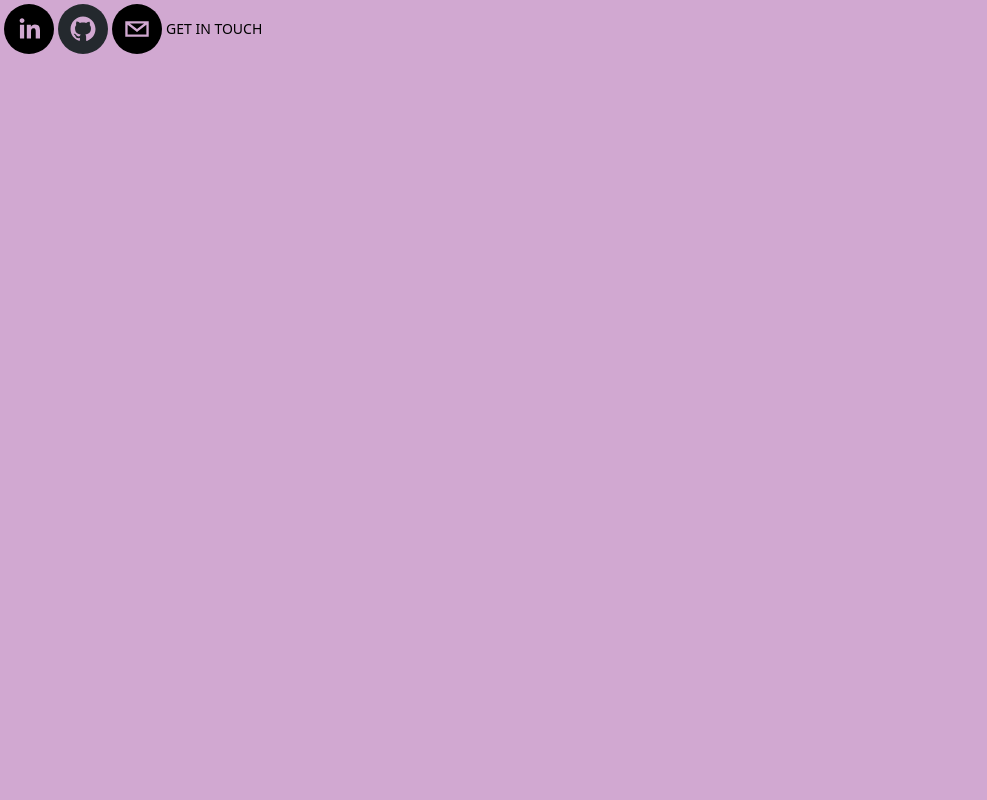
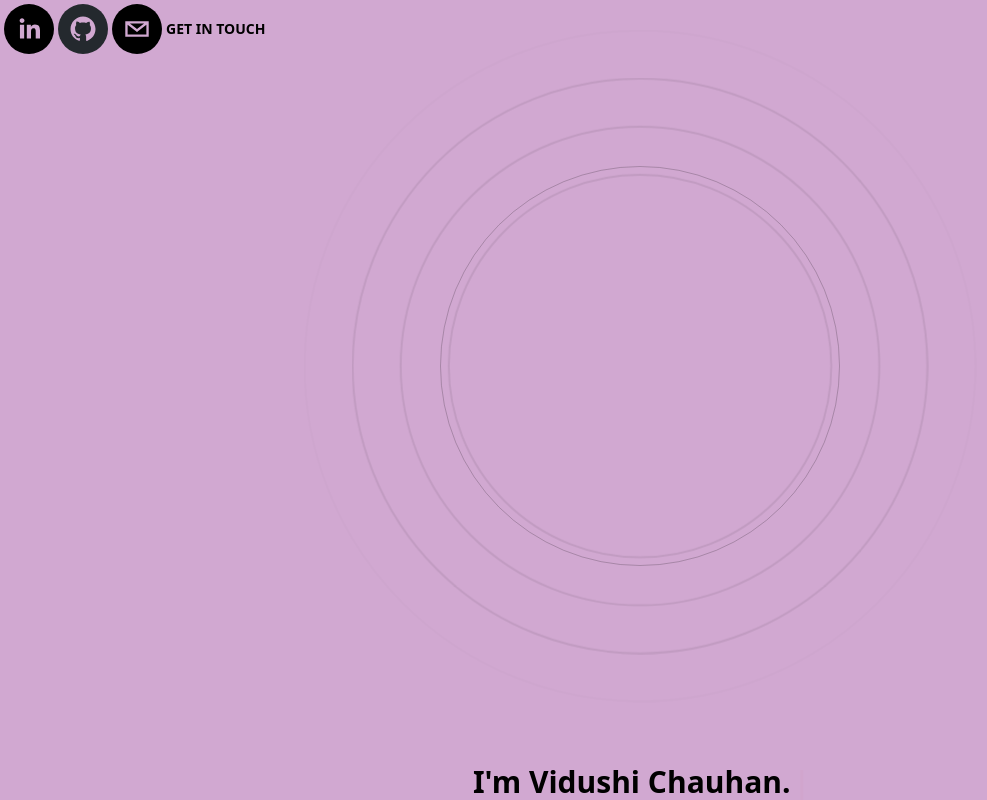
Before and after one commit to vidushichauhan/Experience_Portfolio, a Next.js app: page / in a window 1280 px wide. Shown: the whole page, without its empty margins (0-987 px from the left). Built offline with nearby package versions, Linux system fonts and the light colour scheme.

Commit message:
added photo part

```diff
--- /dev/null
+++ b/components/BackgroundCircle.tsx
@@ -0,0 +1,26 @@
+import { motion } from 'framer-motion';
+import React from 'react';
+
+type Props = {}
+
+export default function BackgroundCircle({}: Props) {
+  return (
+    <motion.div
+      initial={{
+        opacity:0
+      }}
+      animate={{
+        scale:[1,2,2,3,1],
+        opacity:[0.1,0.2,0.4,0.8,0.1,1.0]
+      }}
+      transition={{
+        duration:2.5
+      }} className='relative flex justify-center items-center w-full h-screen'>
+      <div className='absolute border border-black rounded-full h-[200px] w-[200px] animate-ping '/>
+      <div className='absolute border border-black rounded-full h-[250px] w-[250px] animate-ping '/>
+      <div className='absolute border border-black rounded-full h-[300px] w-[300px] animate-ping '/>
+      <div className='absolute border border-black rounded-full h-[350px] w-[350px] opacity-20 animate-ping '/>
+      <div className='absolute border border-black rounded-full h-[400px] w-[400px] opacity-20'/>
+    </motion.div>
+  )
+}
--- a/components/Header.tsx
+++ b/components/Header.tsx
@@ -1,17 +1,33 @@
 import React from 'react'
 import { SocialIcon } from 'react-social-icons'
+import { motion } from "framer-motion"
 
 type Props = {}
 
 export default function Header({}: Props) {
   return (
     <header className='sticky top-0 flex items-start justify-between max-w-7xl'>
-        <div className='flex flex-row item-center space-x-1 px-1 mt-1'>{/*Social Icons*/}
+      <motion.div
+      initial={{
+        x:-500,
+        opacity:0,
+        scale: 0.5
+      }}
+      animate={{
+        x:0,
+        opacity:1,
+        scale:1
+      }}
+      transition={{
+        duration:1.5
+      }}
+      className='flex flex-row item-center space-x-1 px-1 mt-1'
+     >
         <SocialIcon url="https://www.linkedin.com/in/vidushi-chauhan-1615ab184/ " bgColor='black' />
         <SocialIcon url="https://github.com/vidushichauhan" />
         <SocialIcon className='cursor-pointer' network='email' bgColor='black'/>
-        <p className='uppercase hidden md:inline-flex text-sm text-black items-center'>Get In Touch</p>
-        </div>
+        <p className='uppercase hidden md:inline-flex text-sm text-black items-center font-bold'>Get In Touch</p>
+        </motion.div>
 
     </header>
   )
--- /dev/null
+++ b/components/Hero.tsx
@@ -0,0 +1,33 @@
+import React from 'react'
+import { useTypewriter, Cursor } from 'react-simple-typewriter'
+import BackgroundCircle from './BackgroundCircle';
+type Props = {}
+
+
+
+function Hero({}: Props) {
+    const [text] = useTypewriter({
+      words: [
+        'Hello, World!',
+        'I\'m Vidushi Chauhan.',
+        'Explore My Tech Creations.',
+        'Driven by Code & Innovation.',
+        'Welcome to My Digital Space.'
+      ],
+        loop: true,
+        delaySpeed:2000
+      });
+  return (
+
+    <div className='h-screen flex flex-col space-y-8 items-center justify-center snap-y snap-mandatory overflow-scroll'>
+
+        <BackgroundCircle/>
+        <h1 className="text-3xl font-bold">
+    <span>{text}</span>
+    <Cursor cursorColor='red' />
+</h1>
+    </div>
+  )
+}
+
+export default Hero
--- a/package.json
+++ b/package.json
@@ -9,9 +9,11 @@
     "lint": "next lint"
   },
   "dependencies": {
+    "framer-motion": "^11.1.7",
     "next": "14.2.2",
     "react": "^18",
     "react-dom": "^18",
+    "react-simple-typewriter": "^5.0.1",
     "react-social-icons": "^6.16.0"
   },
   "devDependencies": {
--- a/pages/index.tsx
+++ b/pages/index.tsx
@@ -1,16 +1,19 @@
 import Header from "@/components/Header";
+import Hero from "@/components/Hero";
 import Head from "next/head";
 
 export default function Home() {
   return (
-    <div>
+    <div className="h-screen snap-y snap-mandatory overflow-scroll z-0">
       <Head>
         <title> Vidushi's Portfolio</title>
       </Head>
       {/* Header */}
       <Header></Header>
       {/* Hero */}
-
+      <section id="hero" className="snap-center">
+      <Hero/>
+      </section>
       {/* About */}
 
       {/* Experience */}
```
Also changed, not shown: 1 other file (tests, documents, lock files or other folders).
